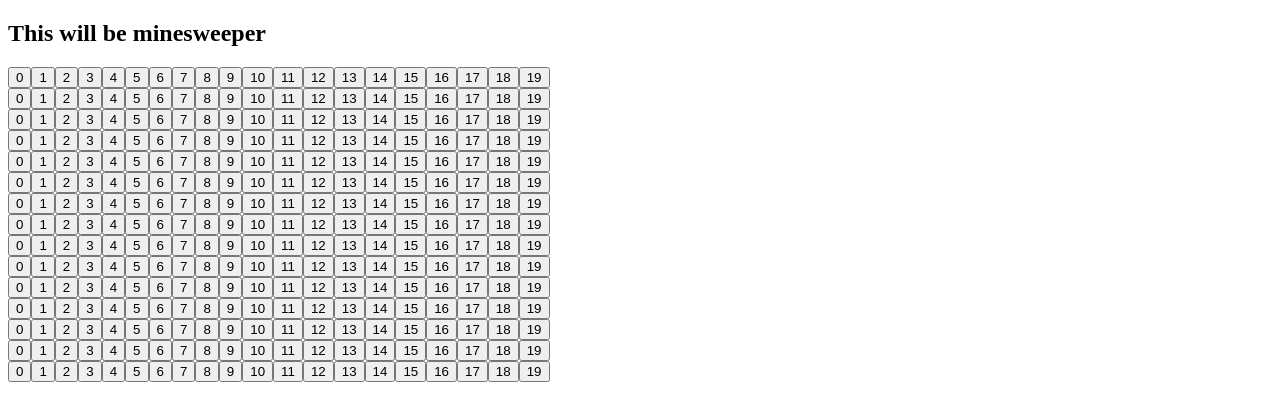
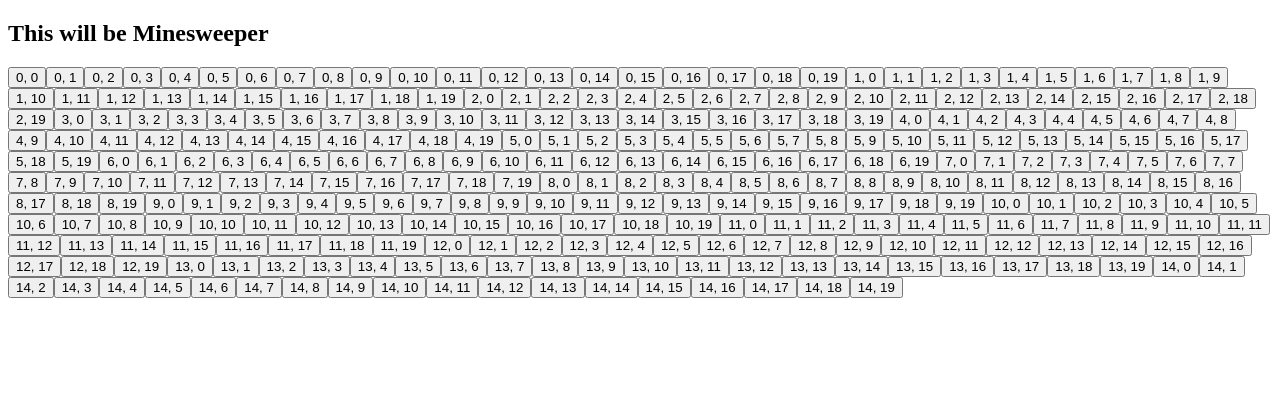
Before and after one commit to LexJson/react-practice, a React (Create React App) app in the folder minesweeper/: page / in a window 1280 px wide. Shown: the top 420 px of the page. Built offline with nearby package versions, Linux system fonts and the light colour scheme; the HTML template or start-up script is replaced by a standard one.

Commit message:
Revert "Board displays Squares with data dependent on props sent from the Game component."
This reverts commit 72e9bb1c209b0a56d37872f31a413c8c46444d92.

```diff
--- a/minesweeper/src/App.tsx
+++ b/minesweeper/src/App.tsx
@@ -1,80 +1,60 @@
+// import "./styles.css";
 import { useState } from "react";
-// import { ReactPropTypes } from "react";
 
 /**
  * Component that displays a single square button.
  *
  * TODO: On click...
  */
-function Square({ value }) {
-  //TODO: Different render depending on if square is dug or not.
+// Instead of function: const MyComponent = () => { <> ... </> }
+function Square({ row, column }) {
+  /** Square is initially not dug.
+   * Once dug is true, square displayes either a mine or adjacent mine number. */
+  // const [dug, setDug] = useState(false);
 
   // TODO: onClick={onSquareClick}
-  return <button className="square">{value}</button>;
+  console.log(row, column);
+  return <button className="square">{row + ", " + column}</button>;
 }
 
 /**
  * Component that displays a grid of Square components.
- *
+ * Amount of rows and columns in the grid is passed from Game.
  * TODO: Handles...
  */
-function Board({ minefield, history, rows, columns }) {
+function Board({ rows, columns }) {
   function handleClick() {
     //TODO
   }
 
-  // Render the board from the given minefield array
-  const squareList = minefield.map((row, rowIndex) => {
-    const rowList = row.map((square, columnIndex) => {
-      // Render individual squares in a row
-      //TODO: Different render depending on if square is dug or not.
-      return <Square key={columnIndex} value={columnIndex} />;
-    });
-    // Render rows of squares
-    return (
-      <div className="board-row" key={rowIndex}>
-        {rowList}
-      </div>
-    );
+  const boardCoordinateList = [];
+  // Fill index array
+  for (let i = 0; i < rows; i++) {
+    for (let j = 0; j < columns; j++) {
+      // Add square (i,j) to list
+      boardCoordinateList.push([i, j]);
+    }
+  }
+  // Map the indexes to squares for the board
+  // return ( {getMessages.map(message => ( <Message thisMessage={message}> </Message> ))} );
+  // <li key={coord}> cannot assign array as key // key={boardCoordinateList.indexOf(coord)}
+  const squareList = boardCoordinateList.map((coord) => {
+    // console.log(rowCoord, columnCoord);
+    return <Square row={coord[0]} column={coord[1]} />;
   });
 
-  return <>{squareList}</>;
+  return <div className="board-row"> {squareList} </div>;
 }
 
 export default function Game() {
   // TODO: rows and columns comes from difficulty selected.
   const boardRows = 15;
   const boardColumns = 20;
-  /** Array(size of rows) of arrays(each the size of columns)
-   *  -1: mine
-   * >=0: number of adjacent mines
-   */
-  const [minefield, setMinefield] = useState(
-    Array(boardRows).fill(Array(boardColumns).fill(0))
-  );
-  //TODO: generate Minefield
-  // ...
-
-  /** Array(size of rows) of arrays(each the size of columns)
-   * Records where the player has...
-   * 0: right clicked to 'dig'
-   * 1: left clicked to 'place a flag'
-   */
-  const [history, setHistory] = useState(
-    Array(boardRows).fill(Array(boardColumns).fill(null))
-  );
 
   return (
     <div className="App">
-      <h2>This will be minesweeper</h2>
-      <div className="game">
-        <Board
-          minefield={minefield}
-          history={history}
-          rows={boardRows}
-          columns={boardColumns}
-        />
-      </div>
+      <h2>This will be Minesweeper</h2>
+      <Board rows={boardRows} columns={boardColumns} />
     </div>
   );
 }
--- a/minesweeper/src/styles.css
+++ b/minesweeper/src/styles.css
@@ -1,7 +1,3 @@
-* {
-  box-sizing: border-box;
-}
-
 .App {
   font-family: sans-serif;
   text-align: center;
@@ -23,16 +19,8 @@
   width: 34px;
 }
 
-.board-row {
-  min-width: 680px;
-}
-
 .board-row:after {
   clear: both;
   content: "";
   display: table;
 }
-
-.game {
-  margin: 10px;
-}
```
